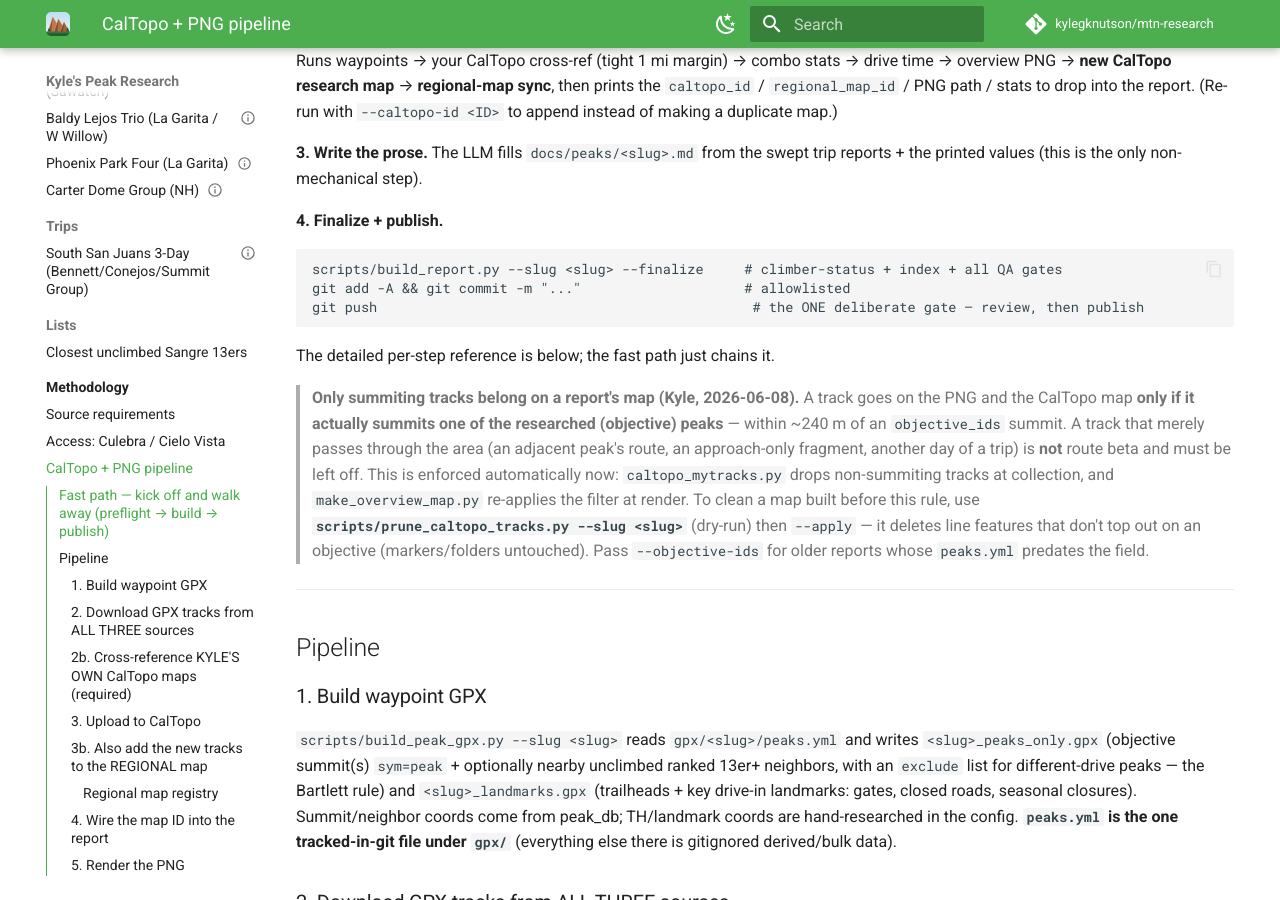
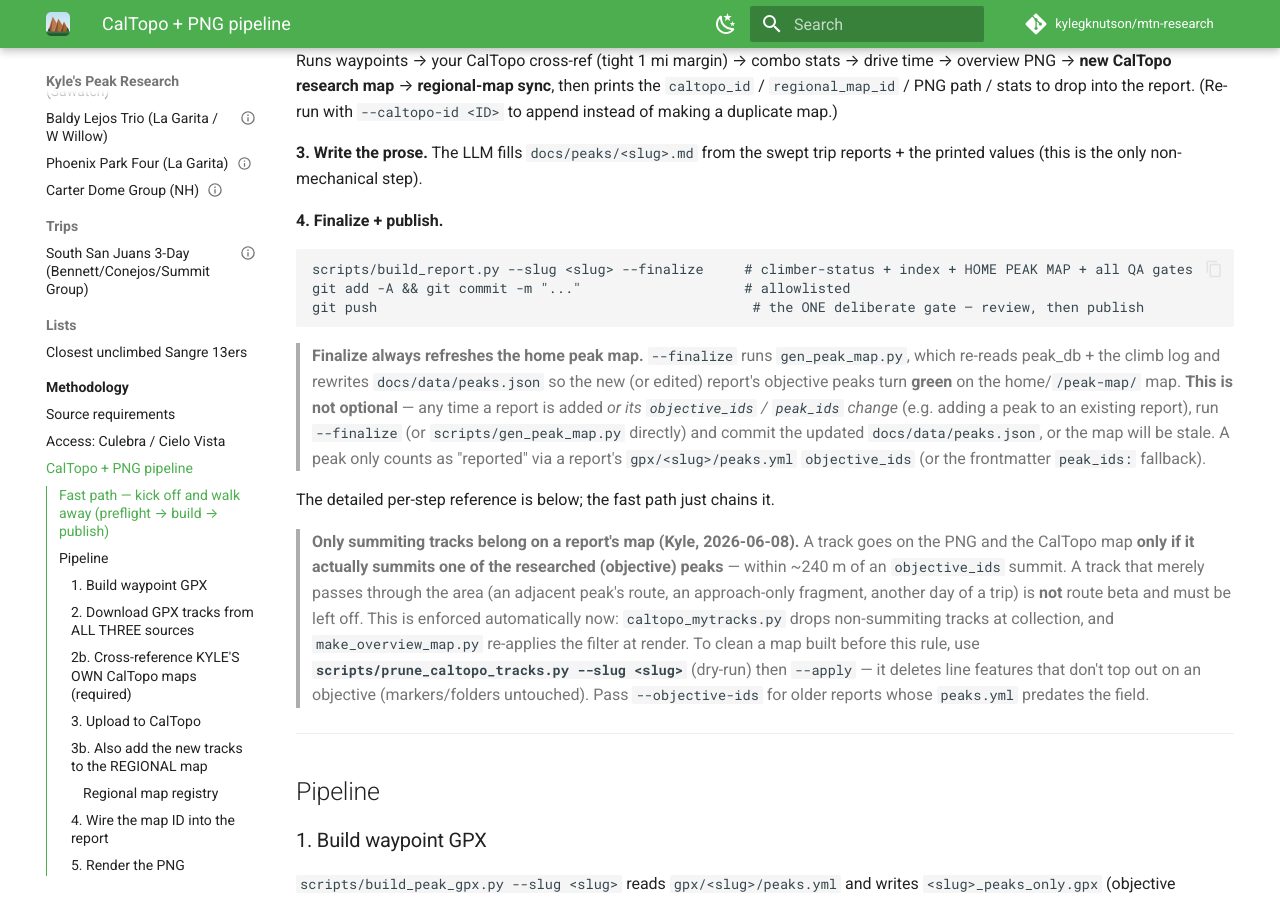
Before and after one commit to kylegknutson/mtn-research, an MkDocs documentation site: the page built from docs/methodology/caltopo-pipeline.md, in a window 1280 px wide and 900 px high, scrolled down 909 px. Built offline with MkDocs 1.6.1 and Material for MkDocs 9.7.7, drawn with Linux system fonts in a browser that asks for light colours; comment, search, counter and statistics services are not loaded.

Commit message:
Doc: make "refresh home peak map" an explicit finalize step
build_report --finalize already runs gen_peak_map (rewrites docs/data/peaks.json
so new/edited reports' peaks turn green). Document it as non-optional — must run
whenever a report is added or its objective_ids/peak_ids change.

Co-Authored-By: Claude Opus 4.8 <noreply@anthropic.com>

````diff
--- a/docs/methodology/caltopo-pipeline.md
+++ b/docs/methodology/caltopo-pipeline.md
@@ -35,10 +35,12 @@ Runs waypoints → your CalTopo cross-ref (tight 1 mi margin) → combo stats
 
 **4. Finalize + publish.**
 ```
-scripts/build_report.py --slug <slug> --finalize     # climber-status + index + all QA gates
+scripts/build_report.py --slug <slug> --finalize     # climber-status + index + HOME PEAK MAP + all QA gates
 git add -A && git commit -m "..."                    # allowlisted
 git push                                              # the ONE deliberate gate — review, then publish
 ```
+
+> **Finalize always refreshes the home peak map.** `--finalize` runs `gen_peak_map.py`, which re-reads peak_db + the climb log and rewrites `docs/data/peaks.json` so the new (or edited) report's objective peaks turn **green** on the home/`/peak-map/` map. **This is not optional** — any time a report is added *or its `objective_ids` / `peak_ids` change* (e.g. adding a peak to an existing report), run `--finalize` (or `scripts/gen_peak_map.py` directly) and commit the updated `docs/data/peaks.json`, or the map will be stale. A peak only counts as "reported" via a report's `gpx/<slug>/peaks.yml` `objective_ids` (or the frontmatter `peak_ids:` fallback).
 
 The detailed per-step reference is below; the fast path just chains it.
 
````
